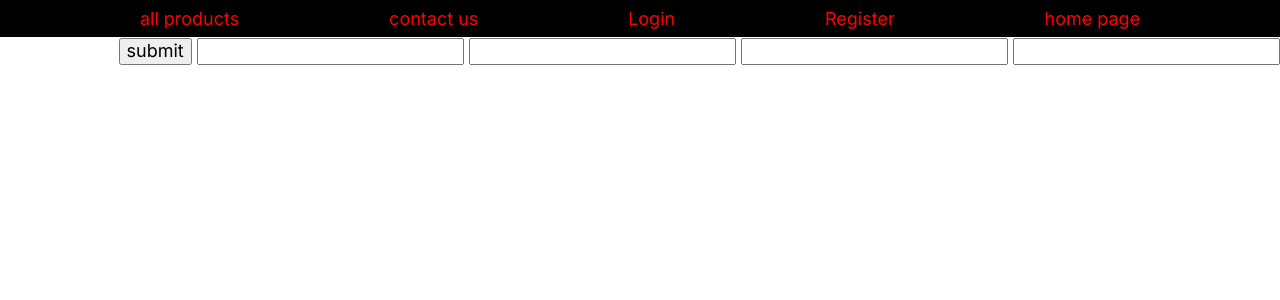
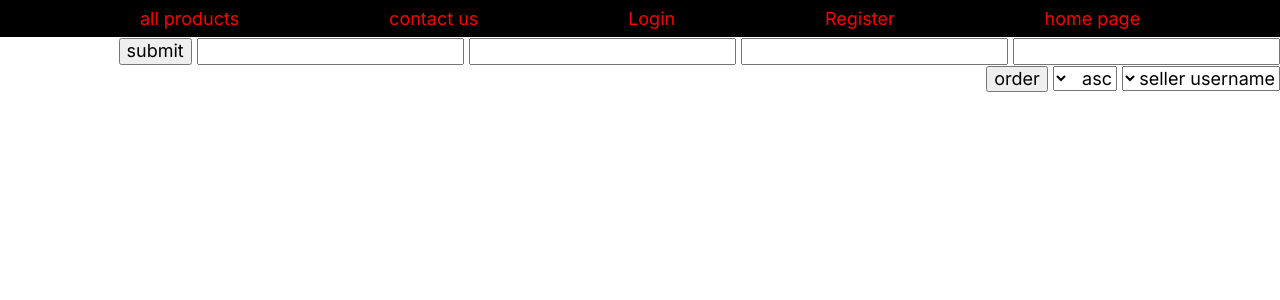
Before and after one commit to ali-asnaashari/Webelopers-Match-Backend, a Django app: page /accounts/entire_products/ in a window 1280 px wide. Shown: the top 300 px of the page. Run offline with Django 3.2, Linux system fonts and the light colour scheme.

Commit message:
add order

```diff
--- a/accounts/templates/accounts/enitre_products.html
+++ b/accounts/templates/accounts/enitre_products.html
@@ -14,6 +14,21 @@
         <input type="number" name="max_price">
         <input type="text" name="tag">
         <button type="submit" name="submit">submit</button>
+    </form>
+
+    <form action="{% url 'accounts:order' %}" method="post" id="order_products">
+        {% csrf_token %}
+        <select name="order_type" id="order_type">
+            <option value="username" name="username">seller username</option>
+            <option value="price" name="price">price</option>
+            <option value="rate" name="rate">rate</option>
+        </select>
+
+        <select name="order" id="order">
+            <option value="asc" name="asc">asc</option>
+            <option value="desc" name="desc">desc</option>
+        </select>
+        <button name="submit" type="submit">order</button>
     </form>
 
 
--- a/accounts/urls.py
+++ b/accounts/urls.py
@@ -2,7 +2,7 @@
 from django.urls import path
 
 from accounts.views import signup, logout_user, panel, create_item, AllProducts, edit, delete_product, \
-    EntireProducts, product_page, rate
+    EntireProducts, product_page, rate, order
 
 app_name = 'accounts'
 
@@ -13,6 +13,7 @@
     path('panel/', panel, name='panel'),
     path('create_item/', create_item, name='create_item'),
     path('rate/<id>/<redirect_page>', rate, name='rate'),
+    path("order/",order,name='order'),
     path('all_products/', AllProducts.as_view(), name='all_products'),
     path('entire_products/', EntireProducts.as_view(), name='entire_products'),
     path('edit/<id>/', edit, name='edit'),
--- a/accounts/views.py
+++ b/accounts/views.py
@@ -267,15 +267,42 @@
                   {'product': product, 'comments': comments, 'product_image_url': product_image_url})
 
 
-def rate(request, id,redirect_page):
+def rate(request, id, redirect_page):
     if request.method == 'POST':
         product = Product.objects.get(id=id)
         rate_num = request.POST.get('rate')
         product.rate.create(rate_number=rate_num)
         product.save()
-        if redirect_page=='1':
+        if redirect_page == '1':
             return redirect("accounts:entire_products")
         else:
             return redirect("accounts:all_products")
 
     return HttpResponse('fail')
+
+
+def order(request):
+    if request.method == "POST":
+        order_type = request.POST.get('order_type')
+        order = request.POST.get('order')
+
+        prefix = '-' if order == 'desc' else ''
+        global products
+        if order_type == 'username':
+            products = Product.objects.order_by(prefix + 'user__username')
+        elif order_type == 'price':
+            products = Product.objects.order_by(prefix + 'price')
+        elif order_type == 'rate':
+            products = Product.objects.order_by(prefix + 'rate')
+
+        result = [(product.name, product.price, product.quantity,
+                   space_to_underline(product.name) + "_" + product.user.username,
+                   product.id,
+                   product.user.first_name,
+                   product.user.last_name,
+                   product.tag.all(),
+                   get_link(product.product_image),
+                   get_avg(product.rate.all())) for product in products]
+
+        return render(request, 'accounts/enitre_products.html', {'products': result})
+    return HttpResponse('fail')
```
